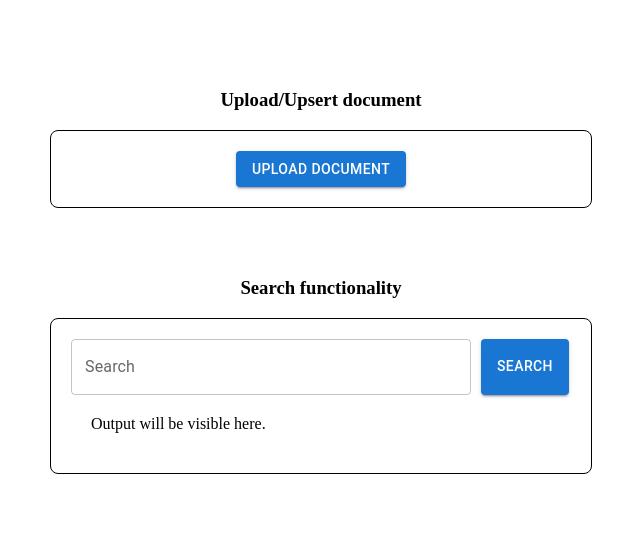
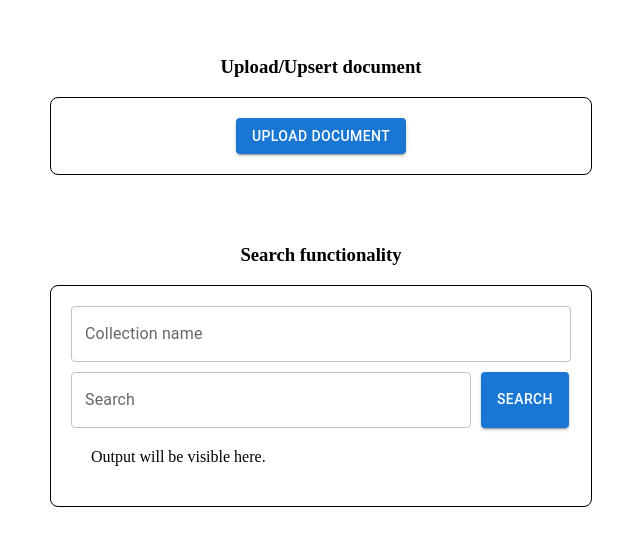
Before and after one commit to Siddhesh-Shirawale/esgwize, a Next.js app: page / in a window 1280 px wide. Shown: the part 111-656 px from the top of the page, without its empty margins (319-959 px from the left). Built offline with nearby package versions, Linux system fonts and the light colour scheme.

Commit message:
added text field in quering

```diff
--- a/components/Form.jsx
+++ b/components/Form.jsx
@@ -14,6 +14,7 @@ const Form = () => {
   const [uploadErr, setUploadErr] = useState("");
   const [uploadSuccess, setUploadSuccess] = useState(false);
   const [collectionName, setCollectionName] = useState("");
+  const [queryCollectionName, setQueryCollectionName] = useState("");
   const [loader, setLoader] = useState(false);
   const [uploadLoader, setUploadLoader] = useState(false);
   const [uploader, setUploader] = useState(false);
@@ -45,7 +46,7 @@ const Form = () => {
             { role: "user", content: query },
           ],
           model: "gpt-3.5-turbo-16k",
-          collection_name: "support",
+          collection_name: queryCollectionName,
           mapping: 0,
         },
       };
@@ -93,7 +94,7 @@ const Form = () => {
     setUploadLoader(true);
     const formData = new FormData();
     formData.append("file", selectedFile);
-    formData.append("collection_name", "support");
+    formData.append("collection_name", collectionName);
 
     try {
       const response = await axios.post(
@@ -214,6 +215,17 @@ const Form = () => {
           flexDirection: "column",
         }}
       >
+        <div style={{ display: "flex", flexDirection: "column" }}>
+          <div>
+            <TextField
+              id="outlined-basic"
+              label="Collection name"
+              variant="outlined"
+              value={queryCollectionName}
+              onChange={(e) => setQueryCollectionName(e.target.value)}
+              style={{ marginBottom: "10px", width: "100%" }}
+            />
+          </div>
           <div style={{ display: "flex" }}>
             <TextField
               id="outlined-basic"
@@ -241,6 +253,7 @@ const Form = () => {
               {!loader ? "Search" : <CircularProgress color="info" />}
             </Button>
           </div>
+        </div>
 
         <div style={{ padding: "20px" }}>
           {output ? output : "Output will be visible here."}
```
Lines whose indentation alone changed are shown as unchanged.
